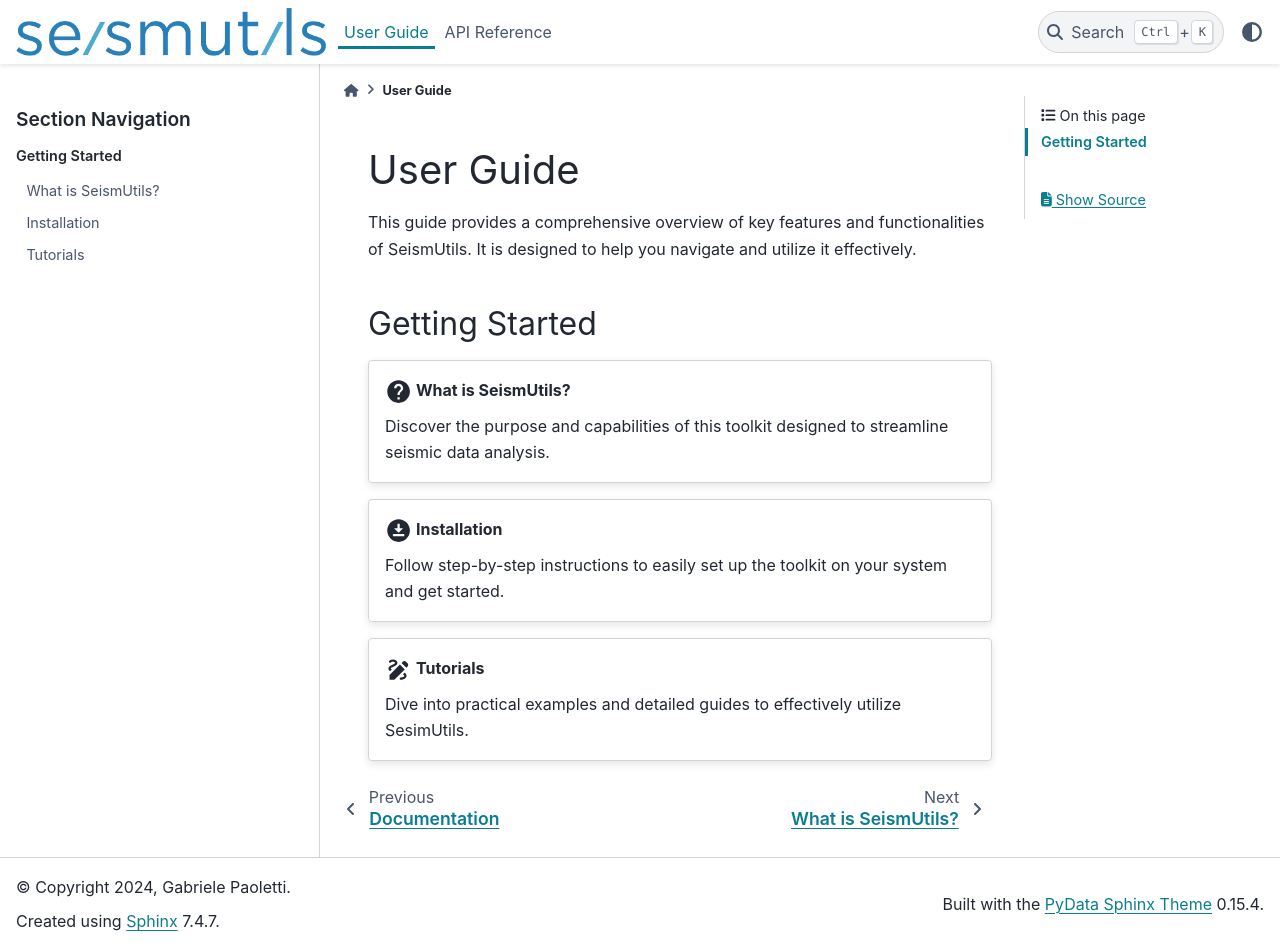
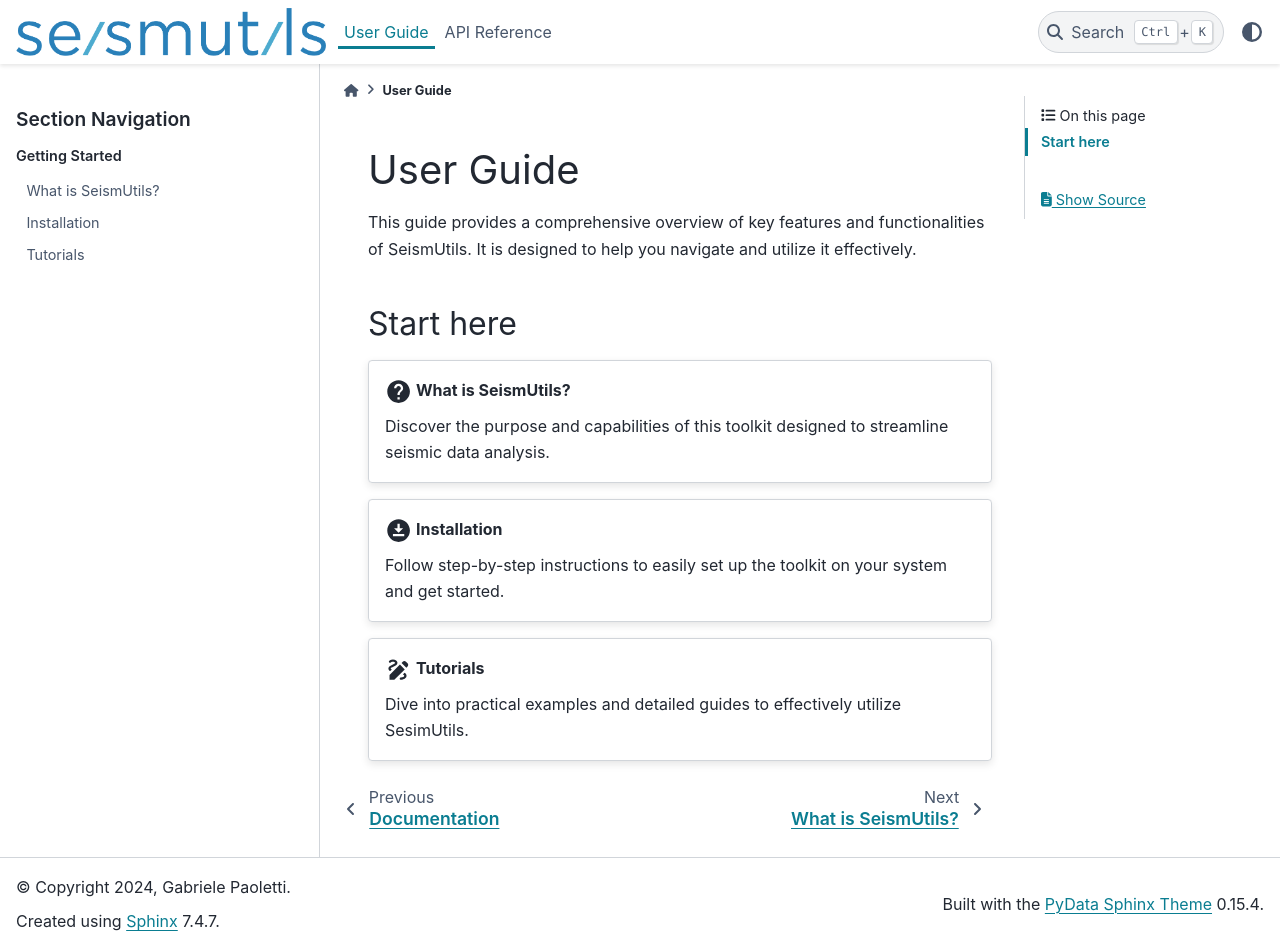
Before and after one commit to gabrielepaoletti/seismutils, a Sphinx documentation site: the page built from docs/source/user_guide.rst, in a window 1280 px wide and 950 px high. Built offline with Sphinx 7.4.7 and the PyData theme 0.15.4, drawn with Linux system fonts in a browser that asks for light colours.

Commit message:
Updated documentation

```diff
--- a/docs/source/api_reference.rst
+++ b/docs/source/api_reference.rst
@@ -20,7 +20,7 @@
 
 This reference manual offers detailed explanations of the functions, modules, and objects contained within SeismUtils, outlining their purposes and functionalities. To learn how to apply SeismUtils, please refer to the `tutorials page <https://seismutils.readthedocs.io/en/latest/user_guide/tutorials.html>`_.
 
-Module Structure
+Module structure
 ----------------
 
 SeismUtils is structured to meet the diverse demands of seismology experts, featuring two primary submodules for enhanced functionality:
--- a/docs/source/index.rst
+++ b/docs/source/index.rst
@@ -29,7 +29,7 @@
 
       Explore the initial setup and basic usage examples to quickly integrate and utilize the module in your projects.
 
-   .. grid-item-card:: :material-regular:`code;1.7em` API Reference
+   .. grid-item-card:: :material-regular:`terminal;1.7em` API Reference
       :link: api_reference
       :link-type: doc
       :link-alt: API Reference
--- a/docs/source/user_guide.rst
+++ b/docs/source/user_guide.rst
@@ -12,8 +12,8 @@
 
 This guide provides a comprehensive overview of key features and functionalities of SeismUtils. It is designed to help you navigate and utilize it effectively.
 
-Getting Started
----------------
+Start here
+----------
 
 .. card:: :material-regular:`help;1.7em` What is SeismUtils?
    :link: user_guide/introduction
```
